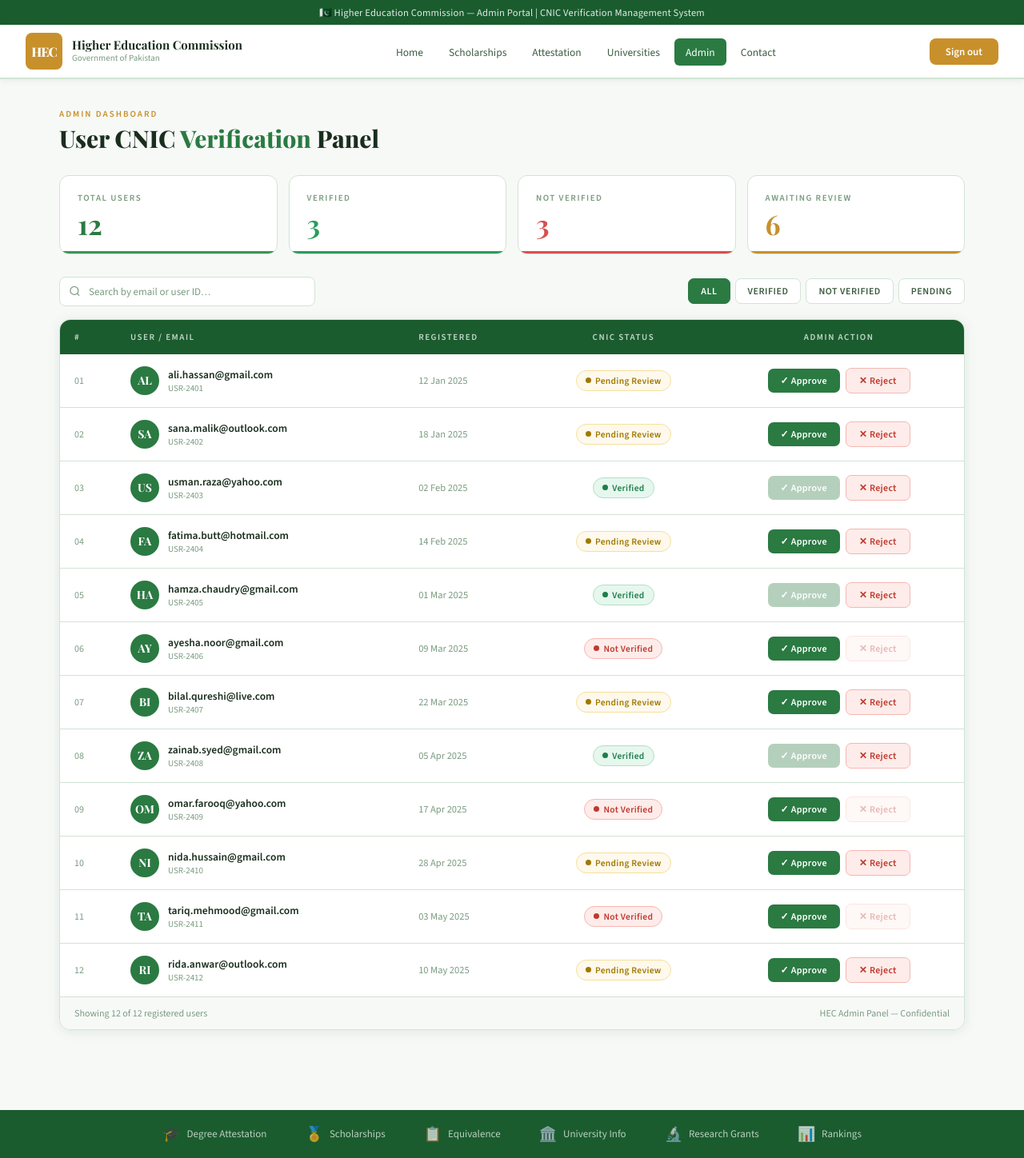
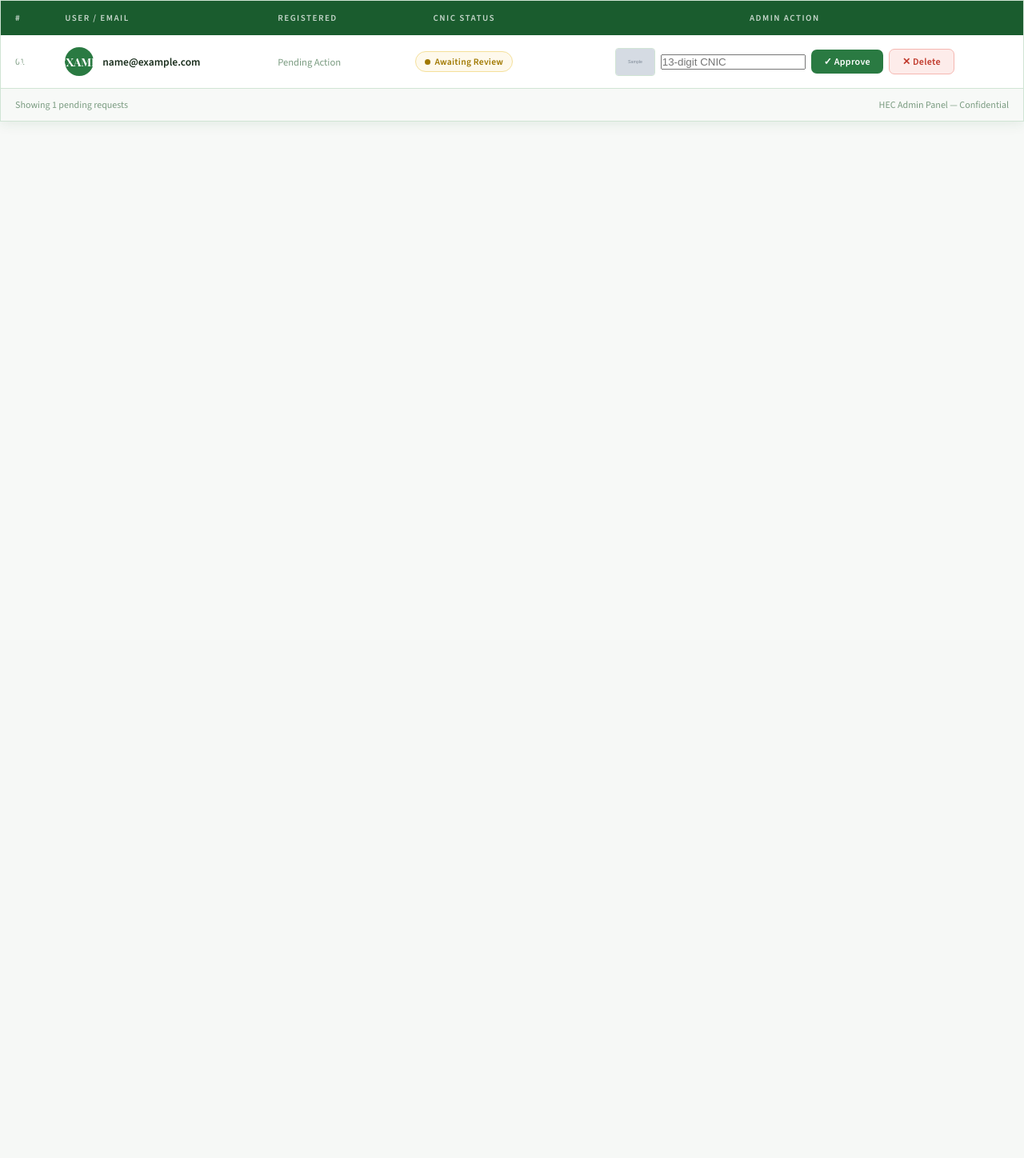
Before and after one commit to shaeelhashmi/HEC_Redesign-Backend, a Flask app: template templates/hec-admin-dashboard.html in a window 1280 px wide. Shown: the whole page at 80% size. After the commit the page ends 152 px from the top, so only its background shows below. Run offline with Flask 3, Linux system fonts and the light colour scheme; the template is opened without the code that fills it: most values are stand-ins (such as "Sample title", 1, 10 or a date in 2020); grey boxes marked "Sample" are stand-in pictures; parts of the project's set-up code (start-up, migrations or seed data) failed here and were passed over; some libraries are stand-ins or nearby versions.

Commit message:
Added admin dashboard

```diff
--- /dev/null
+++ b/static/AddCnic.js
@@ -0,0 +1,23 @@
+async function verifyUser(userEmail) {
+    // 1. Ask for the CNIC number
+  // Sanitize the email to match the HTML ID format
+    const sanitizedEmail = userEmail.replace('@', '_').replace(/\./g, '_');
+    const cnicInput = document.getElementById(`cnic_input_${sanitizedEmail}`);
+    const cnicNumber = cnicInput.value.trim();
+    if (!cnicNumber || cnicNumber.length !== 13 || !/^\d+$/.test(cnicNumber)) {
+        alert("Please enter a valid 13-digit CNIC number without dashes.");
+        return;
+    }
+    const response = await fetch(`/admin/verify_user/${userEmail}`, {
+        method: 'POST',
+        headers: { 'Content-Type': 'application/json' },
+        body: JSON.stringify({ cnic_number: cnicNumber })
+    });
+    if (response.ok) {
+        alert("User verified successfully!");
+        location.reload();
+    } else {
+        const errorData = await response.json();
+        alert(`Error: ${errorData.message}`);
+    }
+}
--- a/templates/hec-admin-dashboard.html
+++ b/templates/hec-admin-dashboard.html
@@ -277,7 +277,6 @@
   .table-card {
     background: var(--white);
     border: 1px solid var(--border);
-    border-radius: 14px;
     overflow: hidden;
     box-shadow: var(--shadow);
   }
@@ -491,79 +490,16 @@
   .strip-item span { font-size: 18px; }
 </style>
 </head>
+<div id="imageModal"
+     style="display: none; position: fixed; z-index: 9999; left: 0; top: 0; width: 100%; height: 100%; background-color: rgba(0,0,0,0.9); align-items: center; justify-content: center; cursor: zoom-out;"
+     onclick="closeModal()">
+    <span style="position: absolute; top: 20px; right: 35px; color: #fff; font-size: 40px; font-weight: bold; cursor: pointer;">&times;</span>
+    <img id="modalImg" style="max-width: 90%; max-height: 90%; border-radius: 8px; box-shadow: 0 0 30px rgba(0,0,0,0.5);">
+</div>
 <body>
 
-<!-- Top bar -->
-<div class="top-bar">🇵🇰 Higher Education Commission — Admin Portal | CNIC Verification Management System</div>
-
-<!-- Navbar -->
-<nav>
-  <div class="nav-brand">
-    <div class="hec-logo">HEC</div>
-    <div class="brand-text">
-      <h2>Higher Education Commission</h2>
-      <p>Government of Pakistan</p>
-    </div>
-  </div>
-  <ul class="nav-links">
-    <li><a href="#">Home</a></li>
-    <li><a href="#">Scholarships</a></li>
-    <li><a href="#">Attestation</a></li>
-    <li><a href="#">Universities</a></li>
-    <li><a href="#" class="active">Admin</a></li>
-    <li><a href="#">Contact</a></li>
-  </ul>
-  <div class="nav-right">
-    <button class="btn-signout">Sign out</button>
-  </div>
-</nav>
-
-<!-- Page -->
-<div class="page-body">
-
-  <div class="page-header">
-    <div class="eyebrow">Admin Dashboard</div>
-    <h1>User CNIC <span>Verification</span> Panel</h1>
-  </div>
-
-  <!-- Stats -->
-  <div class="stats-row">
-    <div class="stat-box s-total">
-      <div class="stat-label">Total Users</div>
-      <div class="stat-num" id="s-total">0</div>
-    </div>
-    <div class="stat-box s-verified">
-      <div class="stat-label">Verified</div>
-      <div class="stat-num" id="s-verified">0</div>
-    </div>
-    <div class="stat-box s-unverified">
-      <div class="stat-label">Not Verified</div>
-      <div class="stat-num" id="s-unverified">0</div>
-    </div>
-    <div class="stat-box s-pending">
-      <div class="stat-label">Awaiting Review</div>
-      <div class="stat-num" id="s-pending">0</div>
-    </div>
-  </div>
-
-  <!-- Toolbar -->
-  <div class="toolbar">
-    <div class="search-wrap">
-      <svg viewBox="0 0 24 24" fill="none" stroke="currentColor" stroke-width="2">
-        <circle cx="11" cy="11" r="8"/><path d="m21 21-4.35-4.35"/>
-      </svg>
-      <input class="search-input" id="searchInput" type="text" placeholder="Search by email or user ID…">
-    </div>
-    <div class="filters">
-      <button class="flt active" data-f="all">All</button>
-      <button class="flt" data-f="verified">Verified</button>
-      <button class="flt" data-f="unverified">Not Verified</button>
-      <button class="flt" data-f="pending">Pending</button>
-    </div>
-  </div>
-
-  <!-- Table -->
-  <div class="table-card">
+<!-- Toasts -->
+<div class="table-card">
     <table>
       <thead>
         <tr>
@@ -574,147 +510,83 @@
           <th style="text-align:center">Admin Action</th>
         </tr>
       </thead>
-      <tbody id="tbody"></tbody>
+      <tbody id="tbody">
+        {% for user in cnic_data %}
+        <tr>
+          <td style="color:var(--text-light);font-size:12px;">{{ "%02d" | format(loop.index) }}</td>
+          <td>
+            <div class="user-cell">
+              <div class="avatar">{{ user.email[0].upper() if user.email else 'U' }}</div>
+              <div>
+                <div class="email-name">{{ user.email }}</div>
+
+              </div>
+            </div>
+          </td>
+          <td class="reg-date">Pending Action</td>
+          <td style="text-align:center">
+            <span class="status-badge pending"><span class="dot"></span>Awaiting Review</span>
+          </td>
+          <td>
+ <div class="action-cell">
+  {% if user.CNIC_Image %}
+    <img src="{{ user.CNIC_Image }}"
+         alt="CNIC"
+         style="width: 50px; height: 35px; object-fit: cover; border-radius: 4px; cursor: pointer; border: 1px solid var(--border);"
+         onclick="enlargeImage('{{ user.CNIC_Image }}')">
+  {% else %}
+    <span style="font-size: 11px; color: var(--text-light);">No Image</span>
+  {% endif %}
+<input type="text"
+         id="cnic_input_{{ user.email|replace('@', '_')|replace('.', '_') }}"
+         class="admin-input"
+         placeholder="13-digit CNIC"
+         maxlength="13">
+
+  <button class="btn-approve" onclick="verifyUser('{{ user.email }}')">✓ Approve</button>
+  <button class="btn-reject" onclick="deleteEntry('{{ user.email }}')">✕ Delete</button>
+</div>
+          </td>
+        </tr>
+        {% else %}
+        <tr>
+          <td colspan="5" style="text-align: center; padding: 40px; color: var(--text-light);">
+            No pending CNIC verifications found.
+          </td>
+        </tr>
+        {% endfor %}
+      </tbody>
     </table>
-    <div class="empty" id="emptyState">No users match the current filter.</div>
+
     <div class="table-footer">
-      <span id="footerText">Loading…</span>
+      <span id="footerText">Showing {{ cnic_data|length }} pending requests</span>
       <span>HEC Admin Panel — Confidential</span>
     </div>
   </div>
 
-</div>
+<script>
+  // This function fixes your ReferenceError
+  function enlargeImage(src) {
+    const modal = document.getElementById("imageModal");
+    const modalImg = document.getElementById("modalImg");
 
-<!-- Green footer strip -->
-<div class="bottom-strip">
-  <div class="strip-item"><span>🎓</span> Degree Attestation</div>
-  <div class="strip-item"><span>🏅</span> Scholarships</div>
-  <div class="strip-item"><span>📋</span> Equivalence</div>
-  <div class="strip-item"><span>🏛️</span> University Info</div>
-  <div class="strip-item"><span>🔬</span> Research Grants</div>
-  <div class="strip-item"><span>📊</span> Rankings</div>
-</div>
+    modal.style.display = "flex";
+    modalImg.src = src;
 
-<!-- Toasts -->
-<div class="toast-container" id="toastContainer"></div>
-
-<script>
-  const users = [
-    { id:1, uid:'USR-2401', email:'ali.hassan@gmail.com',      reg:'12 Jan 2025', status:'pending' },
-    { id:2, uid:'USR-2402', email:'sana.malik@outlook.com',    reg:'18 Jan 2025', status:'pending' },
-    { id:3, uid:'USR-2403', email:'usman.raza@yahoo.com',      reg:'02 Feb 2025', status:'verified' },
-    { id:4, uid:'USR-2404', email:'fatima.butt@hotmail.com',   reg:'14 Feb 2025', status:'pending' },
-    { id:5, uid:'USR-2405', email:'hamza.chaudry@gmail.com',   reg:'01 Mar 2025', status:'verified' },
-    { id:6, uid:'USR-2406', email:'ayesha.noor@gmail.com',     reg:'09 Mar 2025', status:'unverified' },
-    { id:7, uid:'USR-2407', email:'bilal.qureshi@live.com',    reg:'22 Mar 2025', status:'pending' },
-    { id:8, uid:'USR-2408', email:'zainab.syed@gmail.com',     reg:'05 Apr 2025', status:'verified' },
-    { id:9, uid:'USR-2409', email:'omar.farooq@yahoo.com',     reg:'17 Apr 2025', status:'unverified' },
-    { id:10,uid:'USR-2410', email:'nida.hussain@gmail.com',    reg:'28 Apr 2025', status:'pending' },
-    { id:11,uid:'USR-2411', email:'tariq.mehmood@gmail.com',   reg:'03 May 2025', status:'unverified' },
-    { id:12,uid:'USR-2412', email:'rida.anwar@outlook.com',    reg:'10 May 2025', status:'pending' },
-  ];
-
-  let filter = 'all', search = '';
-
-  function initials(email){ return email.slice(0,2).toUpperCase(); }
-
-  const statusBadge = {
-    verified:   `<span class="status-badge verified"><span class="dot"></span>Verified</span>`,
-    unverified: `<span class="status-badge unverified"><span class="dot"></span>Not Verified</span>`,
-    pending:    `<span class="status-badge pending"><span class="dot"></span>Pending Review</span>`,
-  };
-
-  function approve(id){
-    const u = users.find(x=>x.id===id);
-    u.status = 'verified';
-    render(); toast(`✅ CNIC Approved for ${u.email}`, false);
+    // Optional: Stop the background from scrolling
+    document.body.style.overflow = "hidden";
   }
 
-  function reject(id){
-    const u = users.find(x=>x.id===id);
-    u.status = 'unverified';
-    render(); toast(`❌ CNIC Rejected for ${u.email}`, true);
+  function closeModal() {
+    document.getElementById("imageModal").style.display = "none";
+    document.body.style.overflow = "auto";
   }
 
-  function toast(msg, isReject){
-    const el = document.createElement('div');
-    el.className = 'toast' + (isReject ? ' reject' : '');
-    el.textContent = msg;
-    const c = document.getElementById('toastContainer');
-    c.appendChild(el);
-    setTimeout(()=>el.remove(), 3400);
-  }
-
-  function render(){
-    const tbody = document.getElementById('tbody');
-    const empty = document.getElementById('emptyState');
-    const footer = document.getElementById('footerText');
-
-    document.getElementById('s-total').textContent     = users.length;
-    document.getElementById('s-verified').textContent  = users.filter(u=>u.status==='verified').length;
-    document.getElementById('s-unverified').textContent= users.filter(u=>u.status==='unverified').length;
-    document.getElementById('s-pending').textContent   = users.filter(u=>u.status==='pending').length;
-
-    const list = users.filter(u=>{
-      const fm = filter==='all' || u.status===filter;
-      const sm = u.email.toLowerCase().includes(search) || u.uid.toLowerCase().includes(search);
-      return fm && sm;
-    });
-
-    if(!list.length){
-      tbody.innerHTML=''; empty.style.display='block';
-      footer.textContent='No users found.'; return;
-    }
-
-    empty.style.display='none';
-    footer.textContent=`Showing ${list.length} of ${users.length} registered users`;
-
-    tbody.innerHTML = list.map((u,i)=>`
-      <tr>
-        <td style="color:var(--text-light);font-size:12px;">${String(i+1).padStart(2,'0')}</td>
-        <td>
-          <div class="user-cell">
-            <div class="avatar">${initials(u.email)}</div>
-            <div>
-              <div class="email-name">${u.email}</div>
-              <div class="uid-text">${u.uid}</div>
-            </div>
-          </div>
-        </td>
-        <td class="reg-date">${u.reg}</td>
-        <td style="text-align:center">${statusBadge[u.status]}</td>
-        <td>
-          <div class="action-cell">
-            <button class="btn-approve"
-              onclick="approve(${u.id})"
-              ${u.status==='verified' ? 'disabled title="Already verified"' : ''}>
-              ✓ Approve
-            </button>
-            <button class="btn-reject"
-              onclick="reject(${u.id})"
-              ${u.status==='unverified' ? 'disabled title="Already rejected"' : ''}>
-              ✕ Reject
-            </button>
-          </div>
-        </td>
-      </tr>
-    `).join('');
-  }
-
-  document.querySelectorAll('.flt').forEach(b=>{
-    b.addEventListener('click',()=>{
-      document.querySelectorAll('.flt').forEach(x=>x.classList.remove('active'));
-      b.classList.add('active');
-      filter = b.dataset.f;
-      render();
-    });
+  // Also close if they hit the 'Esc' key
+  document.addEventListener('keydown', (e) => {
+    if (e.key === "Escape") closeModal();
   });
-
-  document.getElementById('searchInput').addEventListener('input',e=>{
-    search=e.target.value.toLowerCase(); render();
-  });
-
-  render();
 </script>
+<script src="{{ url_for('static', filename='AddCNIC.js') }}"></script>
 </body>
 </html>
```
Also changed, not shown: app/routes/admin/admin.py (+95 -6 lines), templates/admin_callback.html (+50 -0 lines), templates/admin_login.html (+25 -46 lines).
